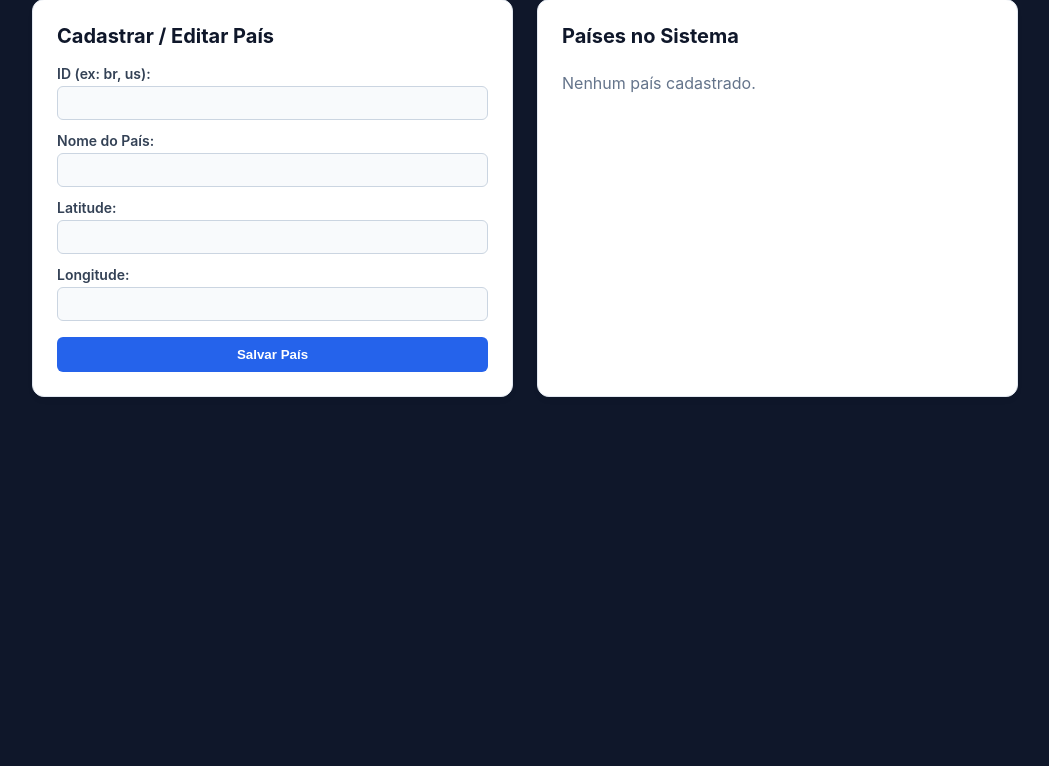
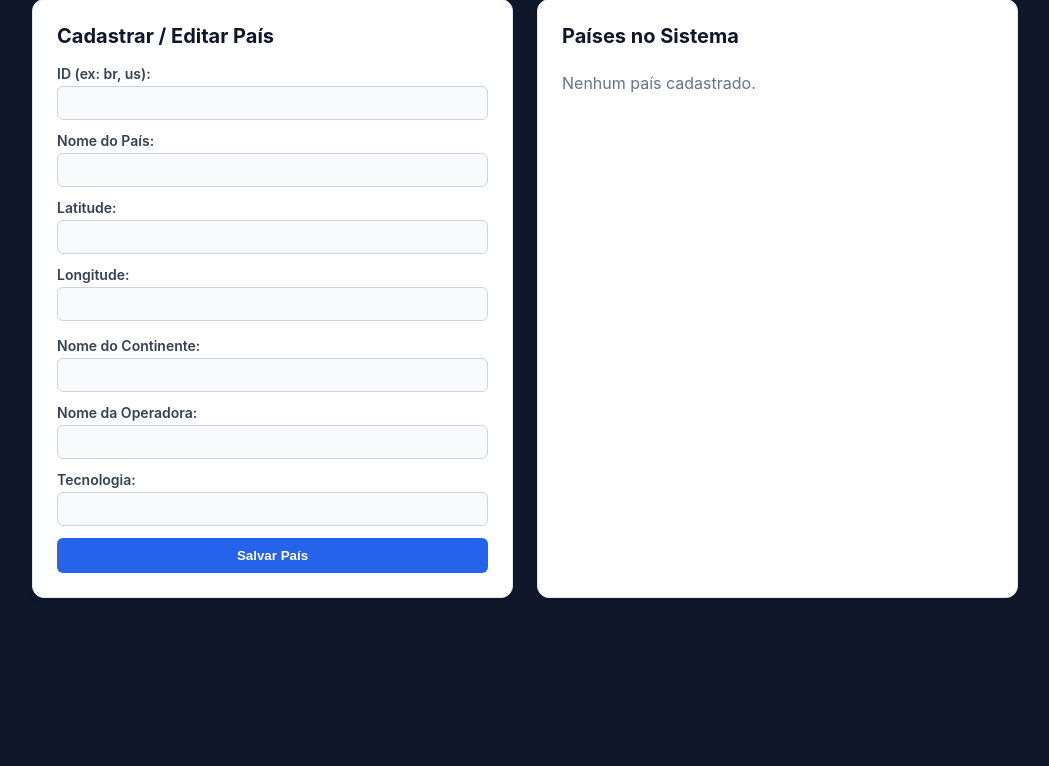
Before and after one commit to FelipeTinel/GlobalSIM---ED2, a Flask app: page /admin/ in a window 1280 px wide. Shown: the part 135-901 px from the top of the page, without its empty margins (115-1164 px from the left). Run offline with Flask 3, Linux system fonts and the light colour scheme; data that the repository does not hold is empty.

Commit message:
feat: add other countru atibutes into admin fomulary

```diff
--- a/app/templates/admin.html
+++ b/app/templates/admin.html
@@ -36,6 +36,18 @@
                     <label for="country-lng" class="form-label">Longitude:</label>
                     <input type="number" step="any" id="country-lng" class="form-input" required>
                 </div>
+                <div class="form-group">
+                    <label for="country-continent" class="form-label">Nome do Continente:</label>
+                    <input type="text" id="country-continent" class="form-input" required>
+                </div>
+                <div class="form-group">
+                    <label for="country-provider" class="form-label">Nome da Operadora:</label>
+                    <input type="text" id="country-provider" class="form-input" required>
+                </div>
+                <div class="form-group">
+                    <label for="country-tech" class="form-label">Tecnologia:</label>
+                    <input type="text" id="country-tech" class="form-input" required>
+                </div>
                 <button type="submit" class="btn-primary">Salvar País</button>
             </form>
         </div>
```
